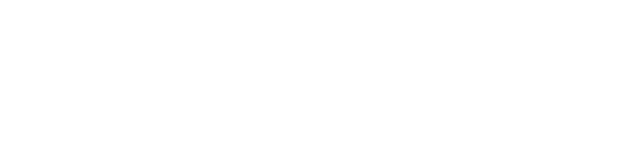
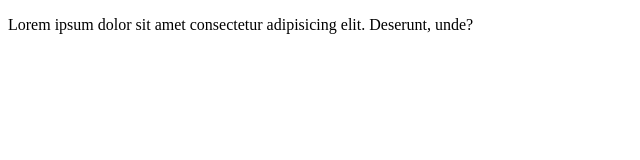
Before and after one commit to EmonDev180/My-first-github, a plain HTML site: page index.html in a window 1280 px wide. Shown: the whole page, without its empty margins (0-640 px from the left). Drawn offline with Linux system fonts and the light colour scheme.

Commit message:
last commit

```diff
--- a/index.html
+++ b/index.html
@@ -4,6 +4,8 @@
     <meta charset="UTF-8">
     <meta name="viewport" content="width=device-width, initial-scale=1.0">
     <title>my github</title>
+
+    <p>Lorem ipsum dolor sit amet consectetur adipisicing elit. Deserunt, unde?</p>
 </head>
 <body>
 
```
